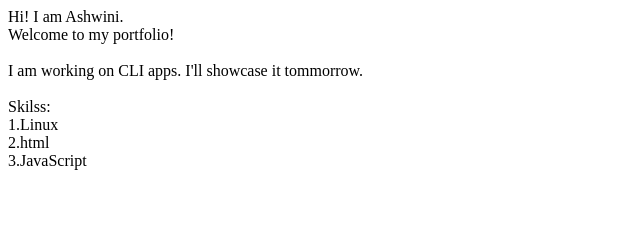
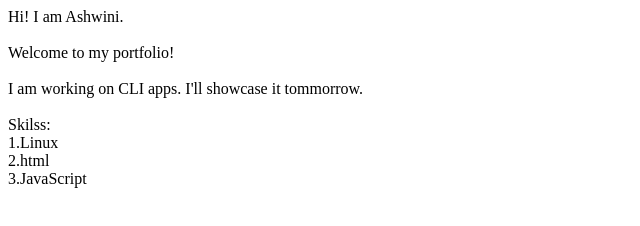
Before and after one commit to AshwiniParaye1/AshwiniParayePortfolio, a plain HTML site: page index.html in a window 1280 px wide. Shown: the whole page, without its empty margins (0-640 px from the left). Drawn offline with Linux system fonts and the light colour scheme.

Commit message:
Update index.html

```diff
--- a/index.html
+++ b/index.html
@@ -7,7 +7,7 @@
     <title>Portfolio</title>
 </head>
 <body>
-  Hi! I am Ashwini.<br>
+  Hi! I am Ashwini.<br><br>
 
   Welcome to my portfolio!<br><br>
 
```
